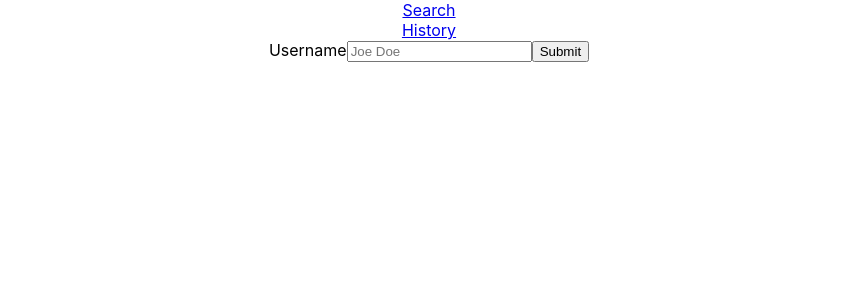
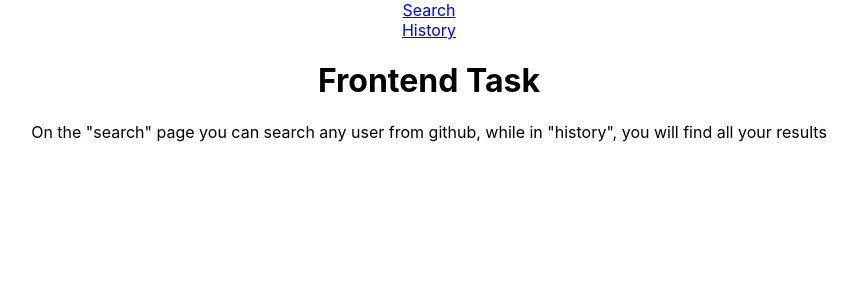
Before and after one commit to tia-cin/Frontend-Task, a React (Create React App) app: page / in a window 1280 px wide. Shown: the top 300 px of the page, without its empty margins (211-1069 px from the left). Built offline with nearby package versions, Linux system fonts and the light colour scheme.

Commit message:
Home page

```diff
--- a/src/App.tsx
+++ b/src/App.tsx
@@ -6,6 +6,7 @@ import axios from "axios";
 import { History } from "./components/History";
 import { Search } from "./components/Search";
 import { Navbar } from "./components/Navbar";
+import { Home } from "./components/Home";
 
 export const App: React.FC = () => {
   const [history, setHistory] = useState<string[]>([]);
@@ -18,9 +19,6 @@ export const App: React.FC = () => {
     setLoading(false);
     searchUser(value);
     setHistory([...history, input]);
-    console.log("====================================");
-    console.log(input);
-    console.log("====================================");
   };
 
   const searchUser = async (username: string) => {
@@ -36,8 +34,9 @@ export const App: React.FC = () => {
       <BrowserRouter>
         <Navbar />
         <Routes>
+          <Route path="/" element={<Home />} />
           <Route
-            path="/"
+            path="/search"
             element={
               <Search
                 loading={loading}
--- a/src/components/History.tsx
+++ b/src/components/History.tsx
@@ -15,11 +15,9 @@ export const History: React.FC<HistoryProps> = ({
   return (
     <div>
       {history.map((h: string, i: number) => (
-        <Link to="/" key={i}>
+        <Link to="/search" key={i}>
           <form onSubmit={(e) => handleSubmit(e, h)}>
-            <button type="submit" onClick={(e) => setInput(h)}>
-              {h}
-            </button>
+            <input type="submit" value={h} onClick={(e) => setInput(h)} />
           </form>
         </Link>
       ))}
--- /dev/null
+++ b/src/components/Home.tsx
@@ -0,0 +1,13 @@
+import React from "react";
+
+export const Home: React.FC = () => {
+  return (
+    <div>
+      <h1>Frontend Task</h1>
+      <p>
+        On the "search" page you can search any user from github, while in
+        "history", you will find all your results
+      </p>
+    </div>
+  );
+};
--- a/src/components/Search.tsx
+++ b/src/components/Search.tsx
@@ -17,14 +17,6 @@ export const Search: React.FC<SearchProps> = ({
   current,
   loading,
 }) => {
-  const location = useLocation().search;
-
-  const cleanLocation = (value: string) => value.split("=")[1];
-
-  // useEffect(() => {
-  //   handleSubmit(cleanLocation(input));
-  // }, [location]);
-
   return (
     <div>
       <div>
@@ -37,6 +29,7 @@ export const Search: React.FC<SearchProps> = ({
             onChange={(e) => setInput(e.target.value)}
           />
           <input type="submit" />
+          <small>Please click or "enter" </small>
         </form>
       </div>
       <div>
```
